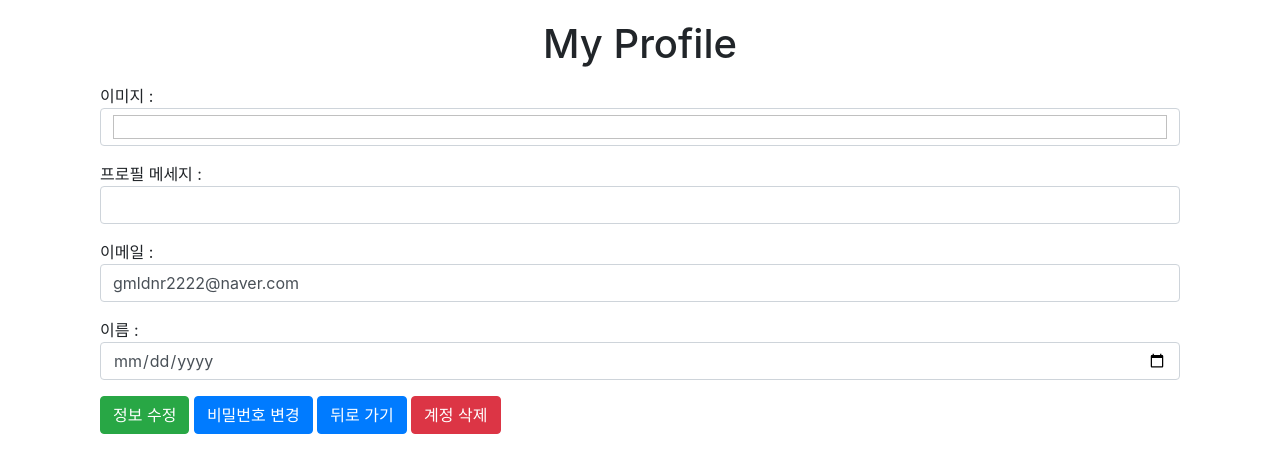
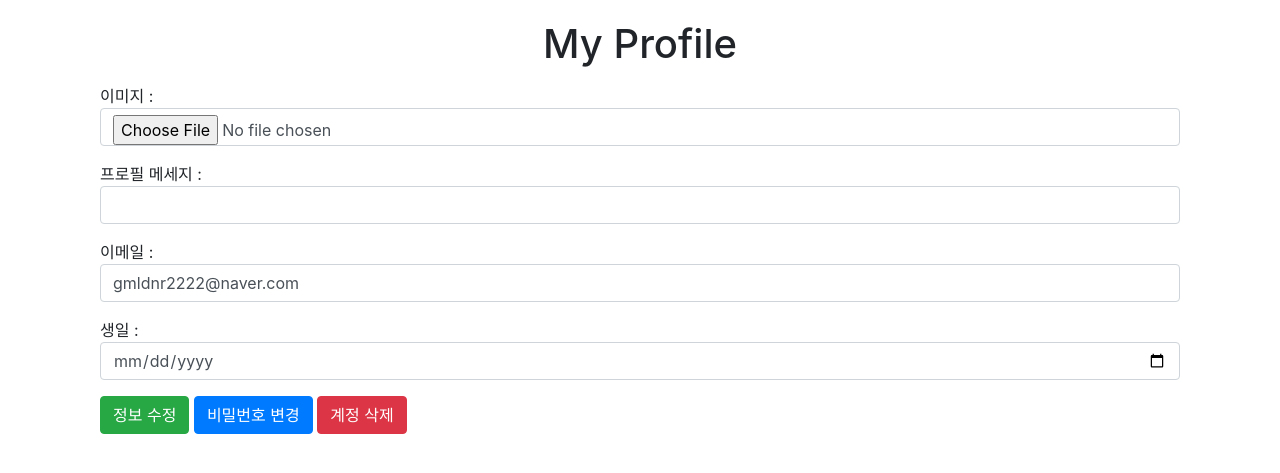
Before and after one commit to kho903/DjangoProject2, a Django app: page /member/profile/ in a window 1280 px wide. Shown: the part 70-543 px from the top of the page. Run offline with Django 3.2, Linux system fonts and the light colour scheme; a user stored in the database is signed in; some libraries are stand-ins or nearby versions.

Commit message:
이미지 upload 수정하기 전 정리!

```diff
--- a/member/models.py
+++ b/member/models.py
@@ -13,7 +13,7 @@ from django.utils.translation import ugettext_lazy as _
 # 생일, 텍스트, 이미지,
 
 class User(AbstractUser):
-    birth_date=models.DateTimeField(null=True, blank=True) # DB 스키마 변경하기!!!
+    birth_date=models.DateField(null=True, blank=True) # DB 스키마 변경하기!!!
     text = models.TextField(blank=True)
     img = models.ImageField(upload_to='timeline_photo/%Y/%m/%d', null=True, blank=True)
     created = models.DateTimeField(auto_now_add=True)
--- a/member/urls.py
+++ b/member/urls.py
@@ -1,10 +1,9 @@
 from django.conf.urls import url
-from django.urls import path
 from . import views
 
+# app_name='member'
+
 urlpatterns = [
-    # path('', views.index),
-    # path('sign-up/',SignUp.as_view()),
     url('join/', views.create_user, name="join"),
     url('login/', views.sign_in, name="login"),
     url('logout/', views.sign_out, name='logout'),
--- a/member/views.py
+++ b/member/views.py
@@ -88,12 +88,12 @@ def profile(request):
 
         text = request.POST.get('text')
         email = request.POST.get('email')
-        name = request.POST.get('username')
+        # birth_date = request.POST.get('birth_date')
         img = request.POST.get('img')
 
         user.text = text
         user.email = email
-        user.name = name
+        # user.birth_date = birth_date
         user.img = img
 
         user.save()
--- a/template/home/navbar.html
+++ b/template/home/navbar.html
@@ -62,7 +62,6 @@
                     </a>
                     <div class="dropdown-menu">
                         <a class="dropdown-item" href="{% url 'logout' %}">Logout from [ {{user.username}} ]</a>
-                        <a class="dropdown-item" href="{% url 'update' %}">My Page</a>
                         <a class="dropdown-item" href="{% url 'profile' %}">My Profile</a>
                     </div>
                 {% else %}
--- a/template/registration/mypage.html
+++ b/template/registration/mypage.html
@@ -5,10 +5,13 @@
 		<div>
 		    <h1 style="text-align:center;">My Profile</h1>
 	    </div>
-<form class="mt-3" action="{% url 'profile' %}" method="POST" enctype="multipart/form-data">
-  {% csrf_token %}
+      {% if user.img %}
+        <img src ="{{ user.img.url }}" alt="Image" height="600">
+      {% endif %}
+  <form class="mt-3" action="{% url 'profile' %}" method="POST" enctype="multipart/form-data">
+    {% csrf_token %}
     <div class="form-group">
-      이미지 : <input type="image" class="form-control" id="img" name="img" value="{{ user.img }}">
+      이미지 : <input type="file" class="form-control" id="img" name="img" value="{{ user.img }}">
     </div>
     <div class="form-group">
       프로필 메세지 : <input type="text" class="form-control" id="text" name="text" value="{{ user.text }}">
@@ -17,11 +20,10 @@
       이메일 : <input type="email" class="form-control" id="email" name="email" value="{{ user.email }}">
     </div>
     <div class="form-group">
-      이름 : <input type="date" class="form-control" id="birth_date" name="birth_date" value="{{ user.birth_date }}">
+      생일 : <input type="date" class="form-control" id="birth_date" name="birth_date" value="{{ user.birth_date }}">
     </div>
     <button type="submit", class="btn btn-success", value="save">정보 수정</button>
     <a href="{% url 'change_password' %}"><button type="button" class="btn btn-primary">비밀번호 변경</button></a>
-    <a href="{% url 'index' %}"><button type="button" class="btn btn-primary">뒤로 가기</button></a>
     <a href="{% url 'delete' %}"><button type="button" class="btn btn-danger">계정 삭제</button></a>
 </form></div>
 </div>
```
Also changed, not shown: README.md, db.sqlite3.
